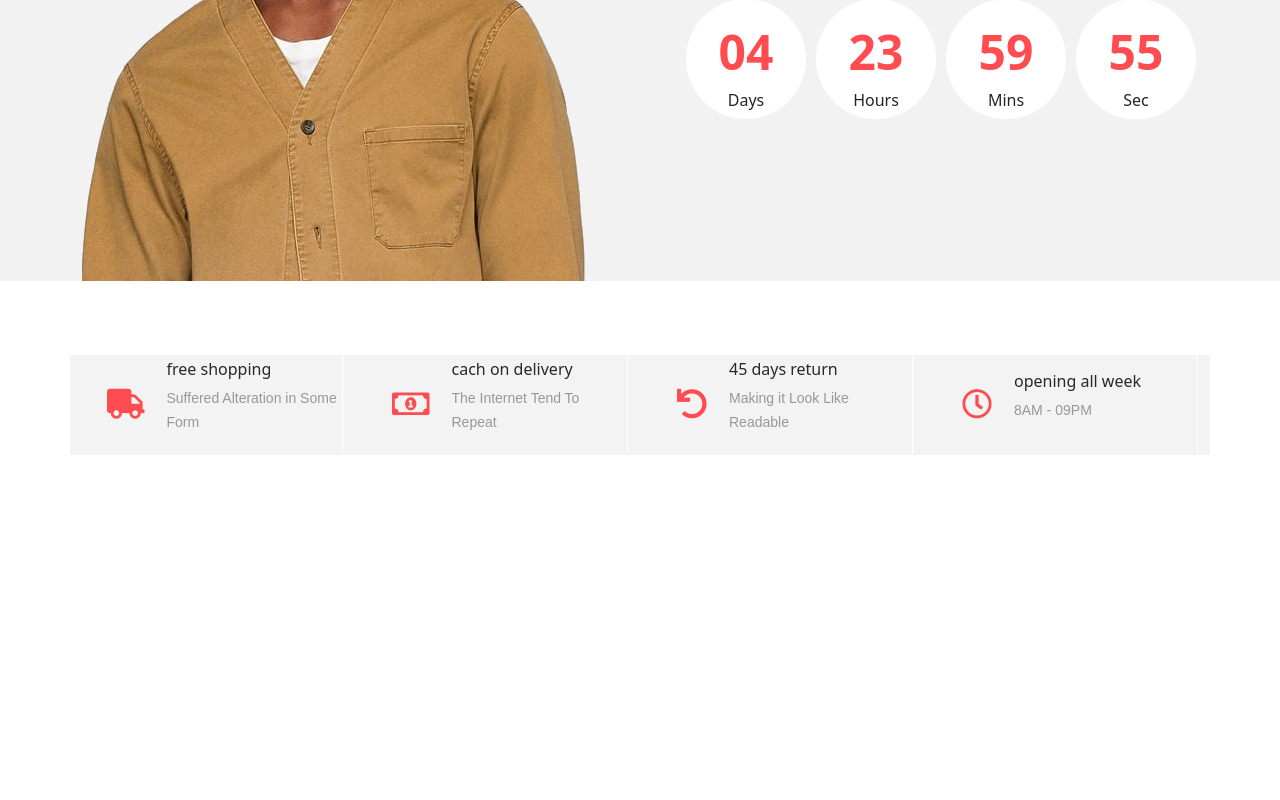
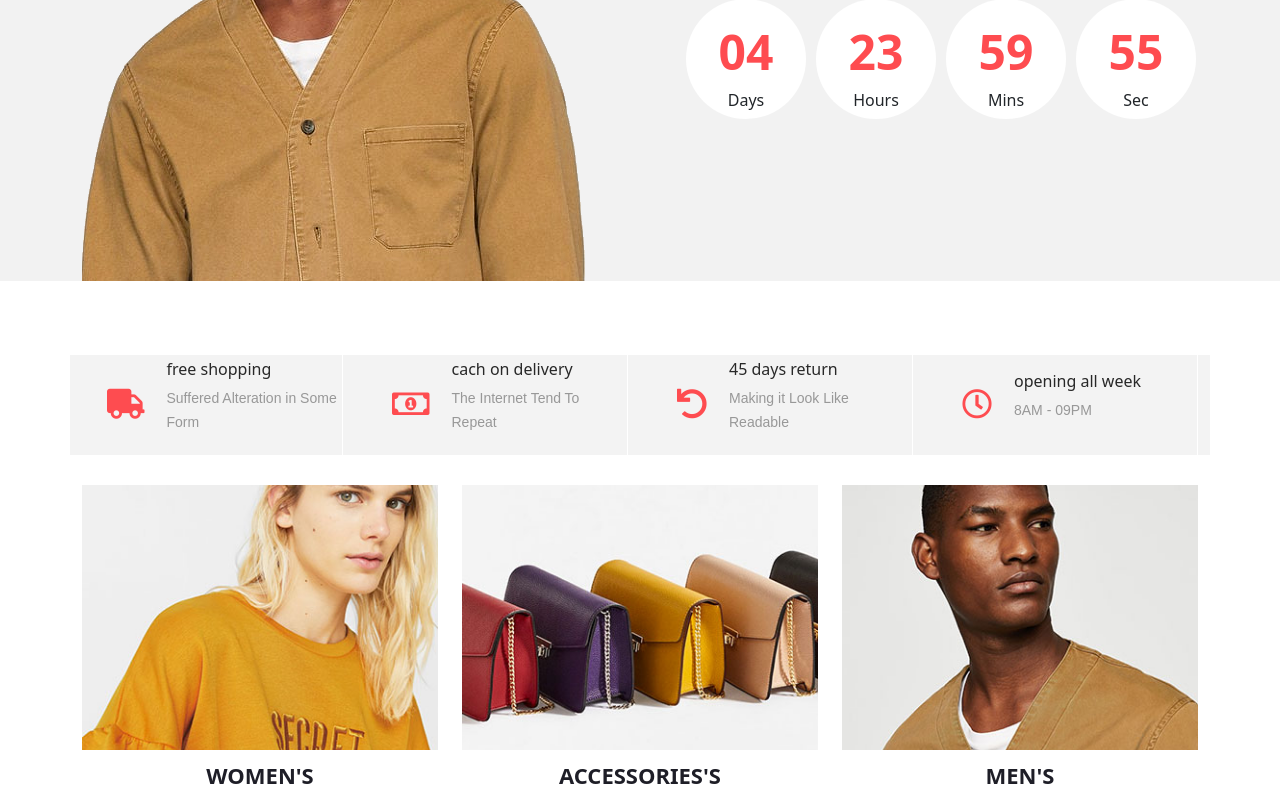
Before and after one commit to To-become-a-web-front-end-developer/real-fashion, a React (Create React App) app: page / in a window 1280 px wide. Shown: the part 300-1100 px from the top of the page. Before the commit the page ends 841 px from the top, so only its background shows below. Built offline with nearby package versions, Linux system fonts and the light colour scheme.

Commit message:
✨ :: CategoryBanner component compelete

```diff
--- a/src/App.js
+++ b/src/App.js
@@ -5,6 +5,7 @@ import "./assets/css/style.css";
 import "./assets/css/responsive.css";
 import { Advertisement } from "./components/Advertisement";
 import Benefit from "./components/Benefit";
+import CategoryBanner from "./components/CategoryBanner/CategoryBanner";
 
 
 function App() {
@@ -17,6 +18,7 @@ function App() {
     <div>
       <Advertisement/>
       <Benefit/>
+      <CategoryBanner/>
     </div>
   );
 }
--- a/src/assets/css/style.css
+++ b/src/assets/css/style.css
@@ -303,3 +303,48 @@ section {
 .benefit_content{
     padding-left: 22px;
 }
+
+/* CategoryBanner */
+.banner {
+    width: 100%;
+    margin-top: 30px;
+}
+.banner_item {
+    display: -webkit-box;
+    display: -moz-box;
+    display: -ms-flexbox;
+    display: -webkit-flex;
+    display: flex;
+    flex-direction: column;
+    justify-content: center;
+    align-items: center;
+    height: 265px;
+    background-repeat: no-repeat;
+    background-size: cover;
+    background-position: center center;
+}
+.banner_category {
+    height: 50px;
+    background: #fff;
+    min-width: 180px;
+    padding-left: 25px;
+    padding-right: 25px;
+}
+.banner_category a {
+    display: block;
+    color: #1e1e27;
+    text-transform: uppercase;
+    font-size: 22px;
+    font-weight: 600;
+    text-align: center;
+    line-height: 50px;
+    width: 100%;
+    -webkit-transition: color 0.3ms ease;
+    -moz-transition: color 0.3ms ease;
+    -ms-transition: color 0.3ms ease;
+    -o-transition: color 0.3ms ease;
+    transition: color 0.3ms ease;
+}
+.banner_category a:hover {
+    color: #b5aec4;
+}
--- /dev/null
+++ b/src/components/CategoryBanner/CategoryBanner.js
@@ -0,0 +1,44 @@
+import BannerImg1 from "../../assets/images/banner_1.jpg";
+import BannerImg2 from "../../assets/images/banner_2.jpg";
+import BannerImg3 from "../../assets/images/banner_3.jpg";
+
+export default function CategoryBanner(props) {
+    return(
+        <div className="banner">
+            <div className="container">
+                <div className="row">
+                    <div className="col-md-4">
+                        <div className="banner_item align-items-center"
+                            style={{
+                                backgroundImage: `url(${BannerImg1})`
+                            }}
+                        ></div>
+                        <div className="banner_category">
+                            <a href="https://www.naver.com">women's</a>
+                        </div>
+                    </div>
+                    <div className="col-md-4">
+                        <div className="banner_item align-items-center"
+                            style={{
+                                backgroundImage: `url(${BannerImg2})`
+                            }}
+                        ></div>
+                        <div className="banner_category">
+                            <a href="https://www.naver.com">accessories's</a>
+                        </div>
+                    </div>
+                    <div className="col-md-4">
+                        <div className="banner_item align-items-center"
+                            style={{
+                                backgroundImage: `url(${BannerImg3})`
+                            }}
+                        ></div>
+                        <div className="banner_category">
+                            <a href="https://www.naver.com">men's</a>
+                        </div>
+                    </div>
+                </div>
+            </div>
+        </div>
+    )
+}
```
Also changed, not shown: src/components/CategoryBanner/index.js (added).
